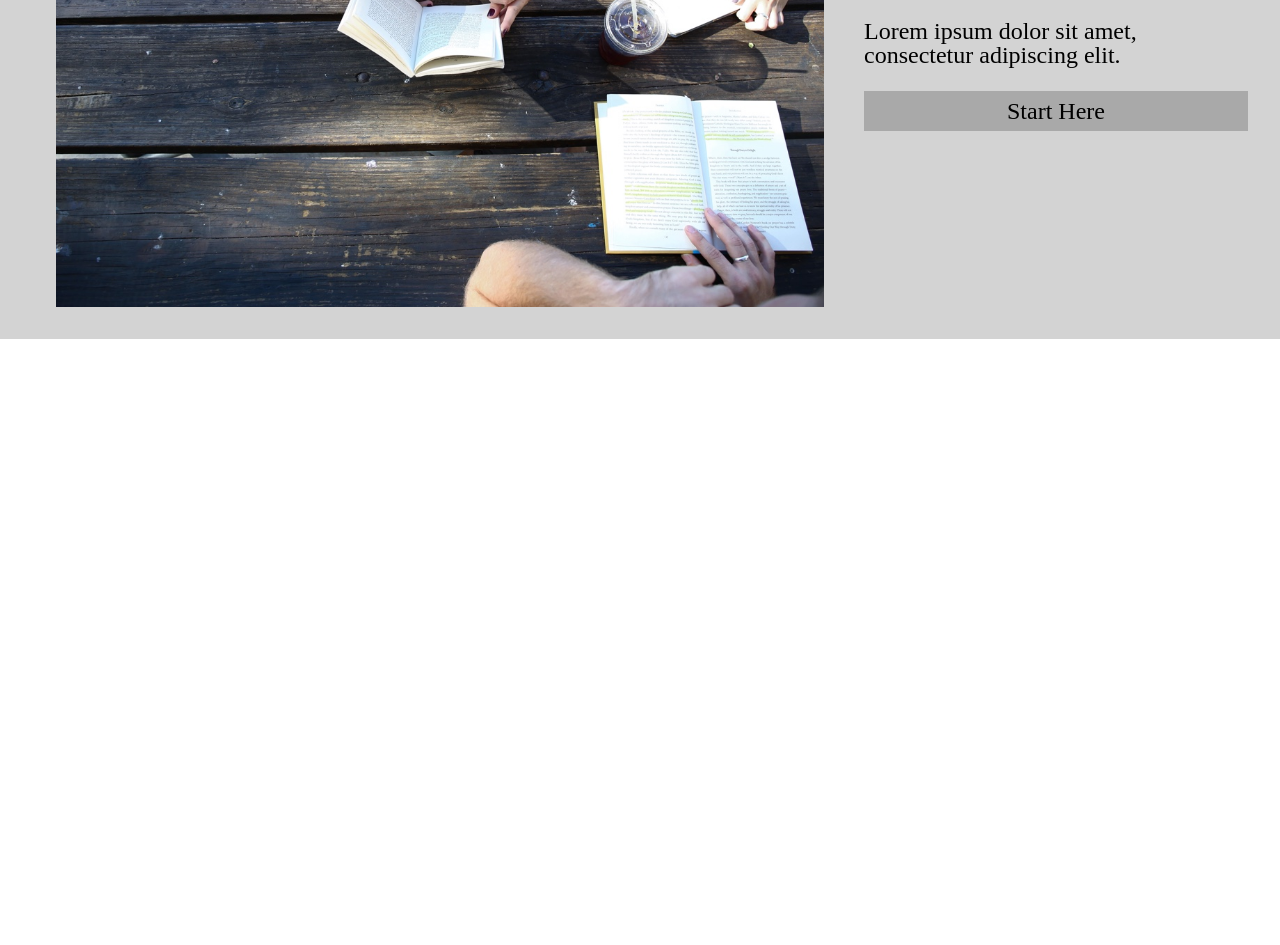
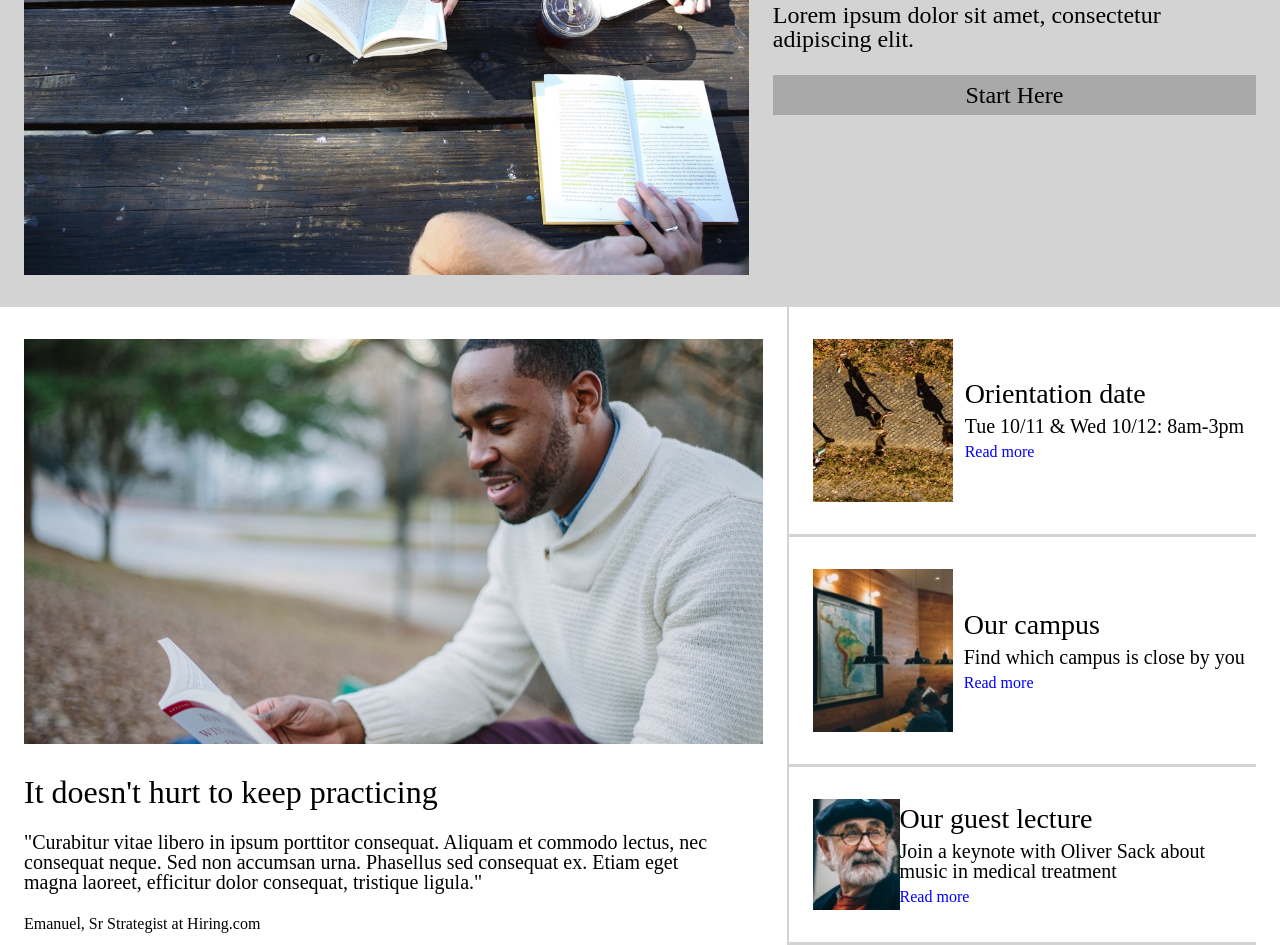
Before and after one commit to ABurcham/ColmarAcademy, a plain HTML site: page index.html in a window 1280 px wide. Shown: the part 357-1302 px from the top of the page. Before the commit the page ends 800 px from the top, so only its background shows below. Drawn offline with Linux system fonts and the light colour scheme.

Commit message:
Complete Support and Events Section

```diff
--- a/index.html
+++ b/index.html
@@ -5,6 +5,7 @@
     <title>Colmar Academy</title>
     <link rel='stylesheet' type='text/css' href='resources/css/reset.css'>
     <link rel='stylesheet' type='text/css' href='resources/css/style.css'>
+    <link rel="stylesheet" type="text/css" href="https://maxcdn.bootstrapcdn.com/font-awesome/4.7.0/css/font-awesome.css">
   </head>
   <body>
     <!-- Header -->
@@ -39,10 +40,51 @@
       </div>
       <div class="text">
         <h1>Learn something new everyday</h1>
-        <p>Lorem ipsum dolor sit amet, consectetur adipiscing elit.</p>
+        <h2>Lorem ipsum dolor sit amet, consectetur adipiscing elit.</h2>
         <div class="button">Start Here</div>
       </div>
     </div>
+    <!--"Supporting Section"-->
 
-  </body>
+    <div class="support">
+      <div class="image-container">
+        <img src="./resources/Assets/images/information-main.jpg">
+        <h1>It doesn't hurt to keep practicing</h1>
+        <p>"Curabitur vitae libero in ipsum porttitor consequat. Aliquam et commodo lectus, nec consequat neque. Sed non accumsan urna. Phasellus sed consequat ex. Etiam eget magna laoreet, efficitur dolor consequat, tristique ligula."</p>
+        <span>Emanuel, Sr Strategist at Hiring.com</span>
+      </div>
+      <div class="events">
+        <div class="event">
+          <div class="sml-image-container">
+            <img src="./resources/Assets/images/information-orientation.jpg">
+          </div>
+          <div class="text">
+            <h3>Orientation date</h3>
+            <p>Tue 10/11 & Wed 10/12: 8am-3pm</p>
+            <a>Read more</a>
+          </div>
+        </div>
+        <div class="event">
+          <div class="sml-image-container">
+            <img src="./resources/Assets/images/information-campus.jpg">
+          </div>
+          <div class="text">
+            <h3>Our campus</h3>
+            <p>Find which campus is close by you</p>
+            <a>Read more</a>
+          </div>
+        </div>
+        <div class="event">
+          <div class="sml-image-container">
+            <img src="./resources/Assets/images/information-guest-lecture.jpg">
+          </div>
+          <div class="text">
+            <h3>Our guest lecture</h3>
+            <p>Join a keynote with Oliver Sack about music in medical treatment</p>
+            <a>Read more</a>
+          </div>
+        </div>
+        </div>
+      </div>
+    </body>
 </html>
--- a/resources/css/style.css
+++ b/resources/css/style.css
@@ -88,7 +88,7 @@ header .mobile {
 }
 /*Banner Section*/
 .banner{
-  display:inline-flex;
+  display:flex;
   position:relative;
   text-align:center;
   overflow: hidden;
@@ -100,6 +100,8 @@ header .mobile {
   height: 100%;
   margin: 0 auto;
   display: block;
+  margin-right: 3rem;
+  padding-right: 3rem;
 }
 .banner img{
   max-width: 100%;
@@ -108,17 +110,18 @@ header .mobile {
   margin-right:0;
 }
 .banner .text{
-  display: inline-flex;
+  display: block;
   text-align:left;
   margin: auto;
   flex-wrap: wrap;
-  width: 30%;
+  width: 40%;
+  padding-right: 3rem;
 }
 .banner h1{
   font-size: 5rem;
   padding-bottom: 3rem;
 }
-.banner p{
+.banner h2{
   font-size: 3rem;
   padding-bottom: 3rem;
 }
@@ -129,3 +132,79 @@ header .mobile {
   padding: 1rem 0;
   width:100%;
 }
+/*Supporting Section (Information & Events)*/
+.support{
+  display:inline-flex;
+  position:relative;
+  text-align:left;
+  overflow: hidden;
+  top: 8rem;
+}
+.support .image-container{
+  width: 60%;
+  height: 100%;
+  margin: 0 auto;
+  display: block;
+  padding-right: 3rem;
+  margin-right: 3rem;
+}
+.support img{
+  max-width: 100%;
+  margin: 4rem 3rem;
+  display: block;
+  overflow: hidden;
+}
+.support h1{
+  font-size: 4rem;
+  padding-left: 3rem;
+}
+.support p{
+  padding: 3rem;
+  font-size: 2.5rem;
+}
+.support span{
+  padding: 3rem;
+  padding-top: 4rem;
+  font-size: 2rem;
+}
+.events{
+  display: flex;
+  text-align:left;
+  margin: auto;
+  flex-wrap: wrap;
+  width: 40%;
+}
+.events .sml-image-container{
+  width: 35%;
+  height: 100%;
+  display: block;
+  overflow: hidden;
+}
+
+.event{
+  display: flex;
+  border-bottom: 3px solid lightgrey;
+  border-left: 2px solid lightgrey;
+  margin-right: 3rem;
+}
+.events img{
+  max-width: 100%;
+  display: block;
+  height: auto;
+}
+.events .text{
+  display: block;
+  margin: auto;
+}
+.events h3{
+  font-size: 3.5rem;
+}
+.events p{
+  font-size:2.5rem;
+  font-weight: lighter;
+  padding: 1rem 0;
+}
+.events a{
+  font-size: 2rem;
+  color: blue;
+}
```
